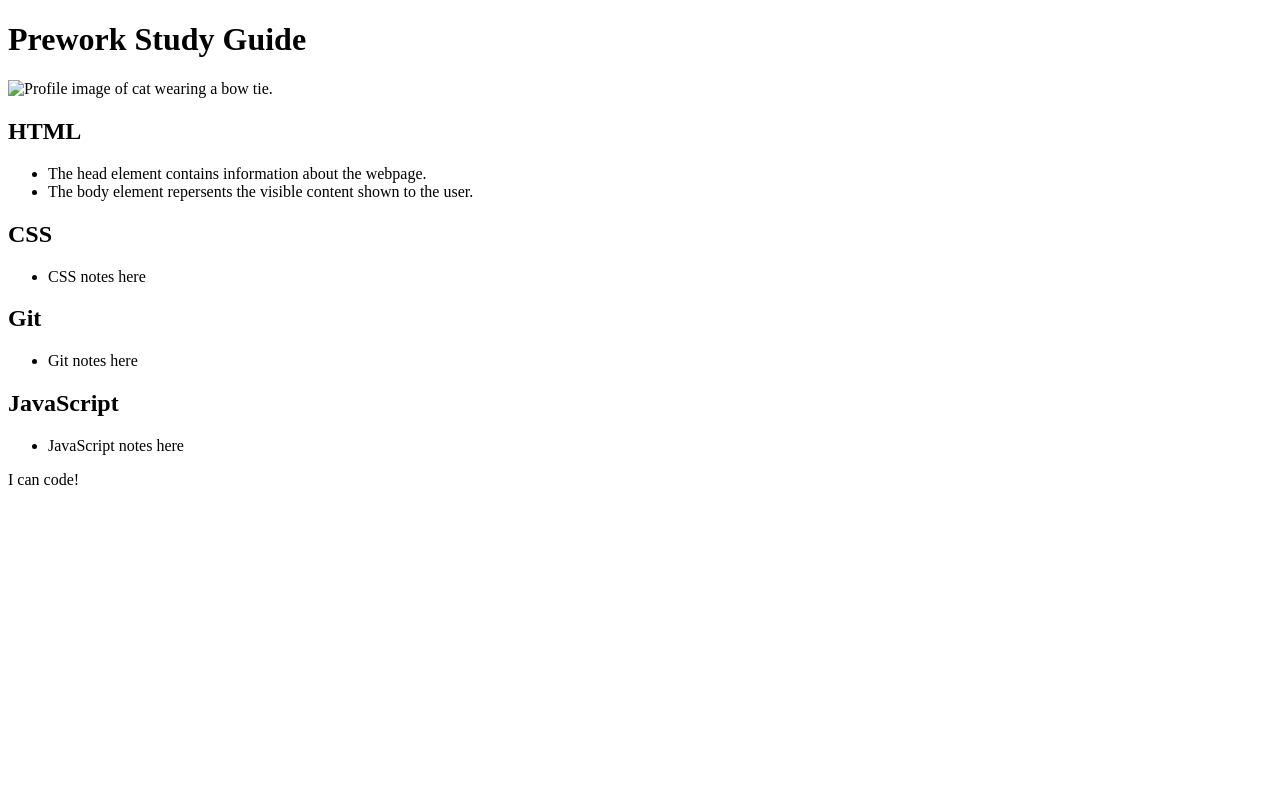
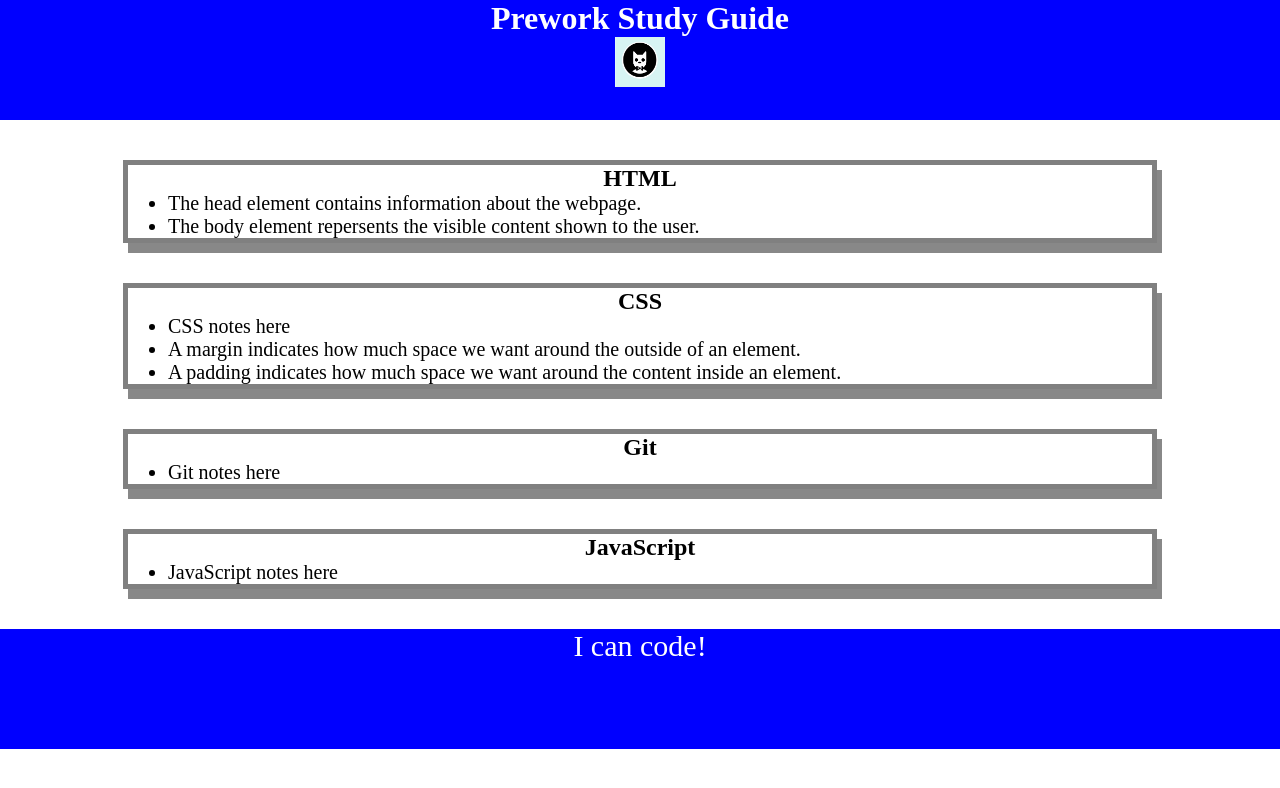
Before and after one commit to AntonioM-Gomez/Pre-work-study-guide, a plain HTML site: page prework-study-guide/index.html in a window 1280 px wide. Drawn offline with Linux system fonts and the light colour scheme.

Commit message:
added CSS to project

```diff
--- /dev/null
+++ b/prework-study-guide/assets/style.css
@@ -0,0 +1,39 @@
+* {
+    margin: 0;
+    padding: 0;
+}
+
+header,
+footer {
+    width: 100%;
+    height: 120px;
+    background-color: blue;
+    color: white;
+}
+
+h1,
+h2 {
+    text-align: center;
+}
+
+img {
+    display: block;
+    height: 50px;
+    width: 50px;
+    margin-left: auto;
+    margin-right: auto;
+}
+ul {
+    padding-left: 40px;
+    font-size: 20px;
+}
+p {
+    text-align: center;
+    font-size: 30px;
+}
+.card {
+    width: 80%;
+    margin: 40px auto;
+    border: 5px solid gray;
+    box-shadow: 5px 10px #888888;
+  }
--- a/prework-study-guide/index.html
+++ b/prework-study-guide/index.html
@@ -4,6 +4,7 @@
     <meta charset="UTF-8" />
     <meta http-equiv="X-UA-Compatible" content="IE=edge" />
     <meta name="viewport" content="width=device-width, initial-scale=1.0" />
+   <link rel="stylesheet" href="./assets/style.css">
     <title>Prework Study Guide</title>
   </head>
   <body>
@@ -12,7 +13,7 @@
       <img src="./assets/bowtie-cat.png" alt="Profile image of cat wearing a bow tie." />
     </header>
     <main>
-      <section class="card" id="html-section">
+      <section class="card" id="HTML-section">
         <h2> HTML</h2>
         <ul>
           <li>The head element contains information about the webpage.</li>
@@ -23,6 +24,8 @@
         <h2> CSS</h2>
         <ul>
           <li> CSS notes here</li>
+          <li>A margin indicates how much space we want around the outside of an element.</li>
+          <li>A padding indicates how much space we want around the content inside an element.</li>
         </ul>
       </section>
       <section class="card" id="git-section">
@@ -31,7 +34,7 @@
           <li> Git notes here</li>
         </ul>
       </section>
-      <section class="card" id=" javascript-section">
+      <section class="card" id="javascript-section">
         <h2>JavaScript</h2>
         <ul>
           <li> JavaScript notes here</li>
```
Also changed, not shown: prework-study-guide/assets/bowtie-cat.png (added), 1 other file.
